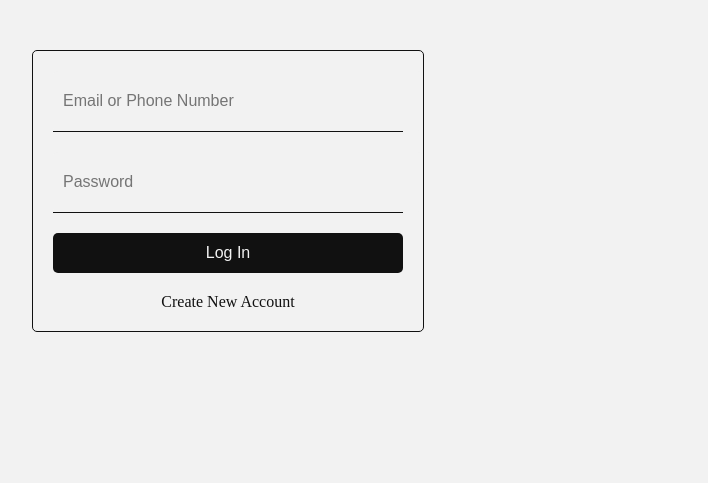
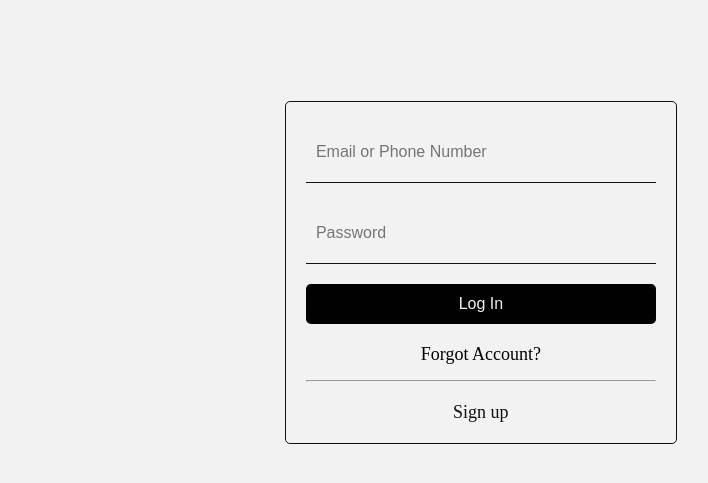
Before and after one commit to BABAROKA/mendax, a PHP site: page /Login/login.html in a window 1280 px wide. Shown: the top 483 px of the page, without its empty margins (412-1120 px from the left). Run offline with PHP 8.4, Linux system fonts and the light colour scheme.

Commit message:
UpdatesonLogin

```diff
--- a/Login/login.css
+++ b/Login/login.css
@@ -4,7 +4,7 @@ body{
 
 #login-form {
   width: 350px;
-  margin: 50px auto;
+  margin: 8% auto auto 54.5%;
   padding: 20px;
   background-color: #f2f2f2;
   border: 1px solid #111;
@@ -18,7 +18,7 @@ body{
 }
 
 .details input[type="text"], .details input[type="password"] {
-  width: 100%;
+  width: 95%;
   height: 40px;
   padding: 10px;
   font-size: 16px;
@@ -34,13 +34,25 @@ button[type="submit"] {
   font-size: 16px;
   border: none;
   border-radius: 5px;
-  background-color: #111;
+  background-color: #010101;
   color: #f2f2f2;
   cursor: pointer;
 }
 
 button[type="submit"]:hover {
   background-color: #222;
+}
+
+.forgot-password {
+  margin-top: 20px;
+  text-align: center;
+
+
+}
+.forgot-password a {
+  color: #000;
+  text-decoration: none;
+  font-size: 18px;
 }
 
 .create-account {
@@ -51,12 +63,12 @@ button[type="submit"]:hover {
 .create-account a {
   color: #111;
   text-decoration: none;
+  font-size:18px
 }
 
-.create-account a:hover {
-  text-decoration: underline;
+.line{
+  margin-top: 15px;
 }
-
 /* Responsive design */
 
 @media only screen and (max-width: 768px) {
--- a/Login/login.html
+++ b/Login/login.html
@@ -17,13 +17,17 @@
       </div>
       <button type="submit">Log In</button>
 
-      <!--<div class="forgot-password">
+     <div class="forgot-password">
         <a href="#">Forgot Account?</a>
-      </div>-->
+      </div>
+
+      <hr class="line">
 
       <div class="create-account">
-        <a href="#">Create New Account</a>
+        <a href="#">Sign up</a>
       </div>
+
     </form>
-    </body>
+
+  </body>
 </html>
```
